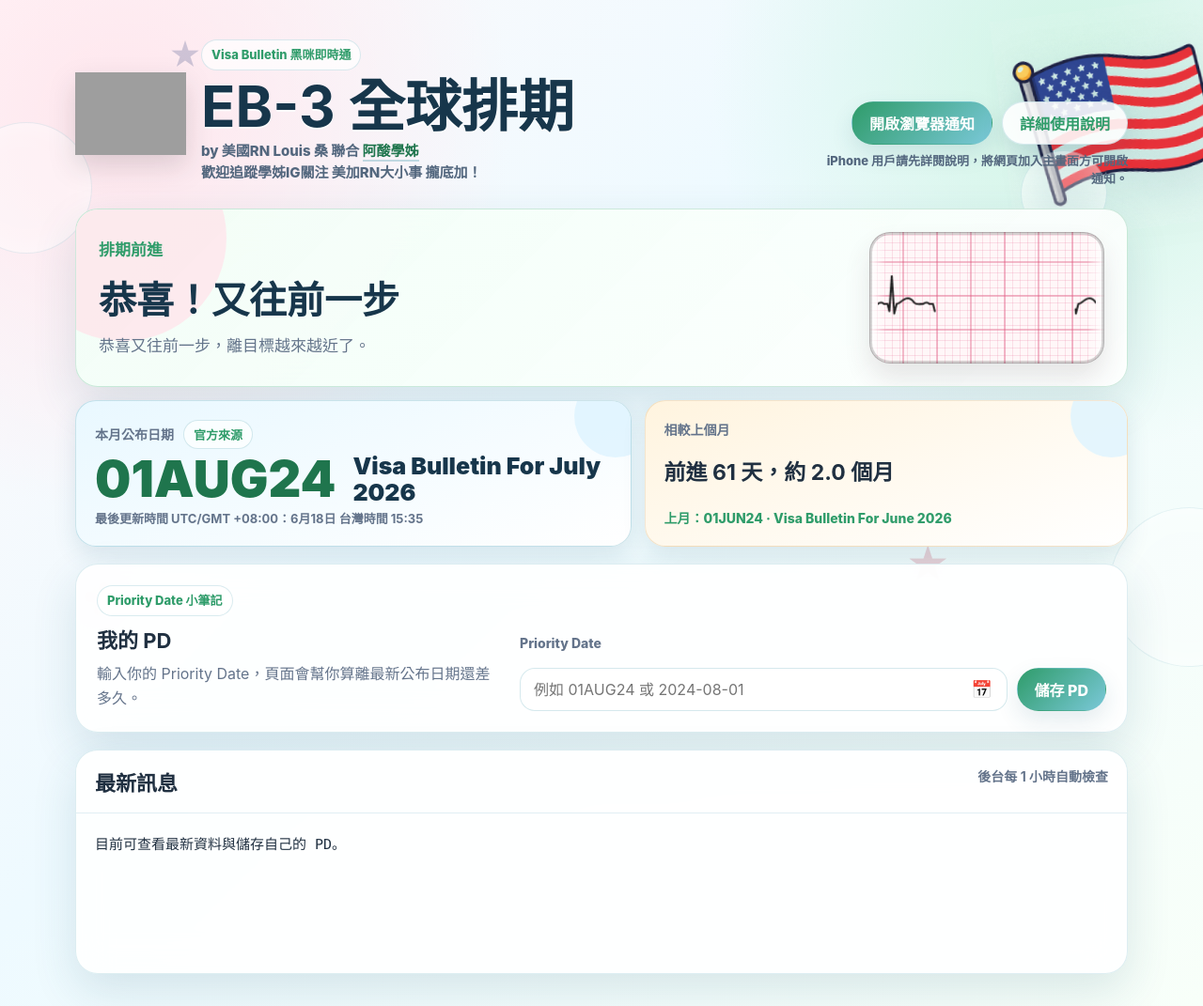
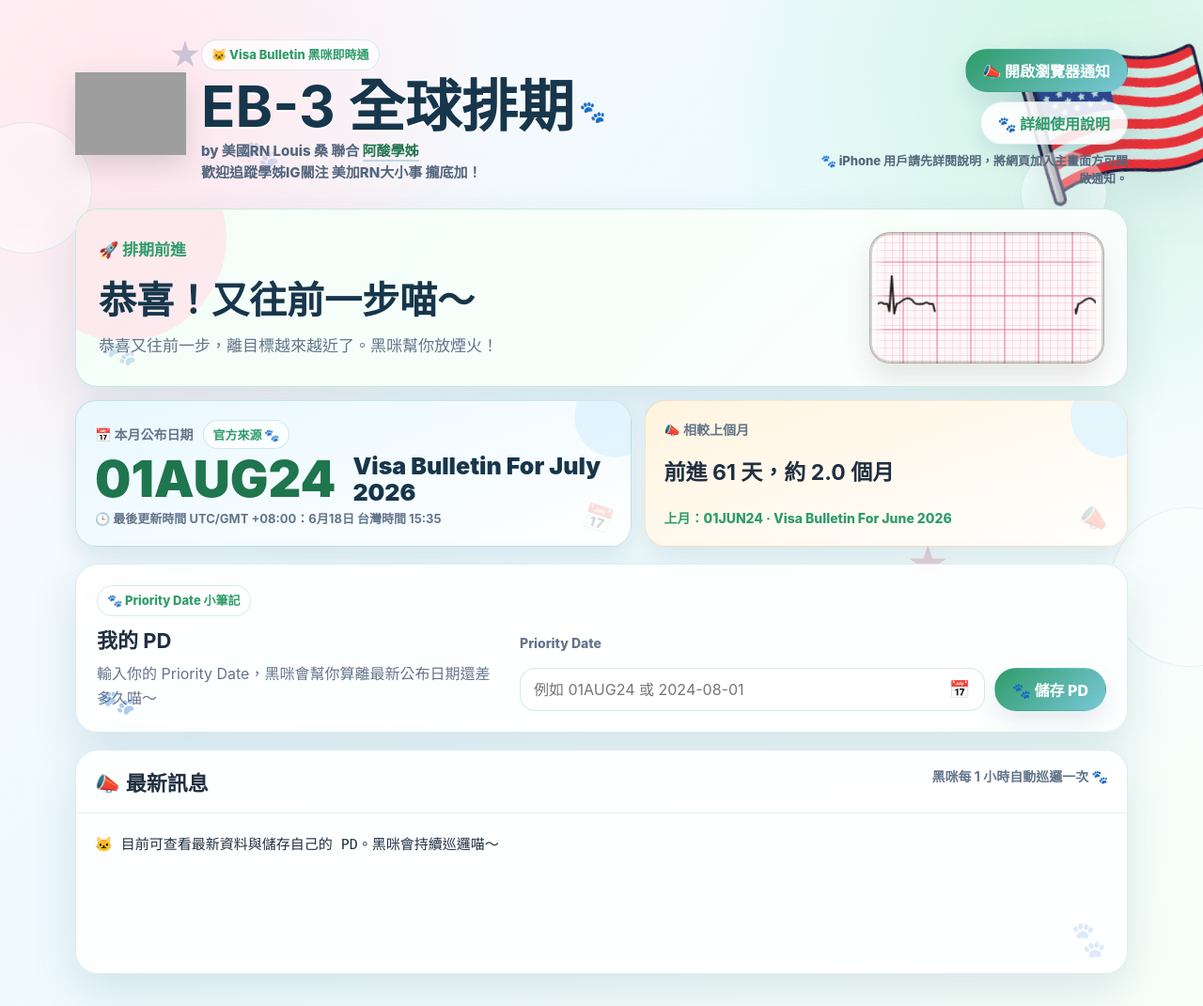
Before and after one commit to taiwanrnno1/visa-bulletin-eb3-monitor, a plain HTML site: page web/index.html in a window 1280 px wide. Shown: the whole page at 94% size. Drawn offline with Linux system fonts and the light colour scheme; no server answers; grey boxes are pictures that could not be loaded.

Commit message:
Add subtle cat-themed UI accents

```diff
--- a/web/app.js
+++ b/web/app.js
@@ -203,12 +203,12 @@
 
   const diffDays = Math.round((cutoffDate - pdDate) / 86400000);
   if (diffDays > 0) {
-    return `你的 PD 已早於最新公布日期 ${cutoffText}，排期看起來已經到了。恭喜，這一步很不容易。`;
+    return `🐾 你的 PD 已早於最新公布日期 ${cutoffText}，排期看起來已經到了。恭喜喵～這一步很不容易。`;
   }
   if (diffDays === 0) {
-    return `你的 PD 剛好等於最新公布日期 ${cutoffText}。官方文字通常要求早於公布日期，建議再確認當月指引。`;
+    return `📅 你的 PD 剛好等於最新公布日期 ${cutoffText}。官方文字通常要求早於公布日期，建議再確認當月指引喵～`;
   }
-  return `你的 PD 距離最新公布日期 ${cutoffText} 還差 ${formatDuration(diffDays)}。我們繼續盯著。`;
+  return `🐾 你的 PD 距離最新公布日期 ${cutoffText} 還差 ${formatDuration(diffDays)}。黑咪陪你繼續盯著喵～`;
 }
 
 function updatePdResult() {
@@ -223,24 +223,24 @@
   if (kind === "advanced") {
     return {
       tone: "advanced",
-      kicker: "排期前進",
-      title: "恭喜！又往前一步",
-      text: "恭喜又往前一步，離目標越來越近了。",
+      kicker: "🚀 排期前進",
+      title: "恭喜！又往前一步喵～",
+      text: "恭喜又往前一步，離目標越來越近了。黑咪幫你放煙火！",
     };
   }
   if (kind === "retrogressed") {
     return {
       tone: "retrogressed",
-      kicker: "排期倒退",
-      title: "先深呼吸，我們還在隊伍裡",
-      text: "排程倒退真的很讓人沮喪，至少我們還在隊伍裡，再撐一下，很快就會有好消息。",
+      kicker: "⬅️ 排期倒退",
+      title: "先深呼吸，我們還在隊伍裡喵",
+      text: "排程倒退真的很讓人沮喪，至少我們還在隊伍裡。黑咪陪你再撐一下，等下個好消息。",
     };
   }
   return {
     tone: "same",
-    kicker: "排期不變",
+    kicker: "⏸️ 排期不變",
     title: "排程維持住了！",
-    text: "我們繼續保持希望。",
+    text: "沒有前進也沒有倒退，黑咪先按住希望，陪你等下個月喵～",
   };
 }
 
@@ -298,7 +298,7 @@
     els.previousSourceLink.hidden = true;
   }
   els.bulletinValue.textContent = current.bulletin || "--";
-  els.checkedValue.textContent = `最後更新時間 UTC/GMT +08:00：${formatChecked(current.checked_at)}`;
+  els.checkedValue.textContent = `🕒 最後更新時間 UTC/GMT +08:00：${formatChecked(current.checked_at)}`;
   renderMood(current.movement_from_previous_bulletin, celebrate);
   updatePdResult();
 }
@@ -370,7 +370,7 @@
     current = loadInitialState();
   }
   renderState(current);
-  els.noticeText.textContent = "目前可查看最新資料與儲存自己的 PD。";
+  els.noticeText.textContent = "🐱 目前可查看最新資料與儲存自己的 PD。黑咪會持續巡邏喵～";
   setStatus("網頁版", "idle");
 }
 
@@ -386,7 +386,7 @@
   if (state.checking) return;
   if (!state.backendAvailable) {
     await loadStatus();
-    els.noticeText.textContent = "GitHub Pages 免費版無法即時執行後台檢查；最新資料會由自動流程更新到這個頁面。";
+    els.noticeText.textContent = "🐾 GitHub Pages 免費版無法即時執行後台檢查；最新資料會由自動流程更新到這個頁面。";
     return;
   }
   state.checking = true;
@@ -447,8 +447,8 @@
       } else {
         await subscribeWithWorker(subscription.toJSON());
       }
-      notify("Visa Bulletin 監控已開啟", "這台裝置已完成通知訂閱。");
-      els.noticeText.textContent = "通知已開啟。之後新月份公告或排期變動時，這台裝置會收到提醒。";
+      notify("黑咪即時通已開啟", "這台裝置已完成通知訂閱喵～");
+      els.noticeText.textContent = "📣 通知已開啟。之後新月份公告或排期變動時，這台裝置會收到黑咪提醒喵～";
     } catch (error) {
       els.noticeText.textContent = `通知設定失敗：${error.message}`;
     }
--- a/web/index.html
+++ b/web/index.html
@@ -28,7 +28,7 @@
         <div class="brand-lockup">
           <img class="nurse-badge" src="../assets/heimi-cat-transparent.png" alt="" />
           <div>
-          <p class="eyebrow">Visa Bulletin 黑咪即時通</p>
+          <p class="eyebrow">🐱 Visa Bulletin 黑咪即時通</p>
           <div class="title-row">
             <h1>EB-3 全球排期</h1>
             <p class="byline">
@@ -43,10 +43,10 @@
         </div>
         <div class="top-actions" aria-label="通知操作">
           <div class="top-action-buttons">
-            <button id="enableNotifications" type="button">開啟瀏覽器通知</button>
-            <button id="openGuide" class="secondary-action" type="button">詳細使用說明</button>
+            <button id="enableNotifications" type="button">📣 開啟瀏覽器通知</button>
+            <button id="openGuide" class="secondary-action" type="button">🐾 詳細使用說明</button>
           </div>
-          <p class="ios-note">iPhone 用戶請先詳閱說明，將網頁加入主畫面方可開啟通知。</p>
+          <p class="ios-note">🐾 iPhone 用戶請先詳閱說明，將網頁加入主畫面方可開啟通知。</p>
         </div>
       </section>
 
@@ -74,8 +74,8 @@
       <section class="snapshot">
         <div class="metric primary">
           <div class="metric-label-row">
-            <span class="label">本月公布日期</span>
-            <a id="sourceLink" href="https://travel.state.gov/content/travel/en/legal/visa-law0/visa-bulletin.html" target="_blank" rel="noreferrer">官方來源</a>
+            <span class="label">📅 本月公布日期</span>
+            <a id="sourceLink" href="https://travel.state.gov/content/travel/en/legal/visa-law0/visa-bulletin.html" target="_blank" rel="noreferrer">官方來源 🐾</a>
           </div>
           <div class="date-bulletin-row">
             <a class="date-link" id="dateValue" href="https://travel.state.gov/content/travel/en/legal/visa-law0/visa-bulletin.html" target="_blank" rel="noreferrer">--</a>
@@ -84,7 +84,7 @@
           <span class="subvalue muted" id="checkedValue">最後更新時間 UTC/GMT +08:00：--</span>
         </div>
         <div class="metric movement">
-          <span class="label">相較上個月</span>
+          <span class="label">📣 相較上個月</span>
           <strong id="movementValue">--</strong>
           <a class="mini-link" id="previousSourceLink" href="#" target="_blank" rel="noreferrer">比較基準：--</a>
         </div>
@@ -94,9 +94,9 @@
 
       <section class="pd-panel" aria-label="優先日期計算">
         <div>
-          <p class="section-chip">Priority Date 小筆記</p>
+          <p class="section-chip">🐾 Priority Date 小筆記</p>
           <h2>我的 PD</h2>
-          <p>輸入你的 Priority Date，頁面會幫你算離最新公布日期還差多久。</p>
+          <p>輸入你的 Priority Date，黑咪會幫你算離最新公布日期還差多久喵～</p>
         </div>
         <form class="pd-form" id="pdForm">
           <label for="pdInput">Priority Date</label>
@@ -106,17 +106,17 @@
               <button id="openPdCalendar" class="calendar-trigger" type="button" aria-label="用日曆選擇 Priority Date">📅</button>
               <input id="pdDatePicker" class="date-picker" type="date" aria-label="用日曆選擇 Priority Date" tabindex="-1" />
             </div>
-            <button id="savePd" type="submit">儲存 PD</button>
+            <button id="savePd" type="submit">🐾 儲存 PD</button>
           </div>
         </form>
       </section>
 
       <section class="feed" aria-label="最新訊息">
         <div class="feed-head">
-          <h2>最新訊息</h2>
-          <span id="pollLabel">後台每 1 小時自動檢查</span>
+          <h2>📣 最新訊息</h2>
+          <span id="pollLabel">黑咪每 1 小時自動巡邏一次 🐾</span>
         </div>
-        <pre id="noticeText">等待下一次檢查。</pre>
+        <pre id="noticeText">黑咪正在等下一次檢查喵～</pre>
       </section>
     </main>
 
@@ -124,11 +124,11 @@
       <div class="guide-backdrop" data-close-guide></div>
       <section class="guide-dialog" role="dialog" aria-modal="true" aria-labelledby="guideTitle">
         <button class="guide-close" type="button" aria-label="關閉使用說明" data-close-guide>×</button>
-        <p class="section-chip">通知教學</p>
+        <p class="section-chip">🐾 通知教學</p>
         <h2 id="guideTitle">詳細使用說明</h2>
         <div class="guide-grid">
           <article>
-            <h3>iPhone / iOS</h3>
+            <h3>📱 iPhone / iOS</h3>
             <ol>
               <li>用 Safari 打開正式網站。</li>
               <li>點分享按鈕，選「加入主畫面」。</li>
@@ -139,7 +139,7 @@
             <p>如果看到 404，請刪掉舊的主畫面圖示，再重新加入一次。</p>
           </article>
           <article>
-            <h3>Android</h3>
+            <h3>🤖 Android</h3>
             <ol>
               <li>用 Chrome 打開正式網站。</li>
               <li>按「開啟瀏覽器通知」。</li>
@@ -157,7 +157,7 @@
       <div class="guide-backdrop" data-close-pd-modal></div>
       <section class="guide-dialog pd-dialog" role="dialog" aria-modal="true" aria-labelledby="pdModalTitle">
         <button class="guide-close" type="button" aria-label="關閉 PD 提醒" data-close-pd-modal>×</button>
-        <p class="section-chip">PD 小提醒</p>
+        <p class="section-chip">🐾 PD 小提醒</p>
         <div class="pd-modal-heading">
           <h2 id="pdModalTitle">我們幫你算好了 喵～</h2>
           <img src="../assets/heimi-face-modal.png" alt="" />
--- a/web/styles.css
+++ b/web/styles.css
@@ -74,6 +74,28 @@
   color: rgba(25, 47, 111, 0.32);
   font-size: 34px;
   line-height: 1;
+}
+
+.background-decor::before,
+.background-decor::after {
+  position: absolute;
+  color: rgba(47, 143, 167, 0.18);
+  font-size: 32px;
+  font-weight: 900;
+}
+
+.background-decor::before {
+  content: "🐾";
+  left: 20%;
+  top: 18%;
+  transform: rotate(-16deg);
+}
+
+.background-decor::after {
+  content: "🐾";
+  right: 10%;
+  bottom: 16%;
+  transform: rotate(18deg);
 }
 
 .star-one {
@@ -215,6 +237,13 @@
   text-shadow: 0 2px 0 rgba(255, 255, 255, 0.85);
 }
 
+h1::after {
+  content: " 🐾";
+  color: var(--accent);
+  font-size: 0.38em;
+  vertical-align: 0.36em;
+}
+
 .title-row {
   display: flex;
   align-items: end;
@@ -306,6 +335,16 @@
   height: 220px;
   border-radius: 50%;
   background: rgba(255, 229, 236, 0.8);
+}
+
+.message-panel::after {
+  content: "🐾";
+  position: absolute;
+  left: 28px;
+  bottom: 18px;
+  color: rgba(47, 143, 167, 0.2);
+  font-size: 28px;
+  transform: rotate(-16deg);
 }
 
 body[data-mood="advanced"] .message-panel {
@@ -523,14 +562,35 @@
   background: rgba(223, 244, 255, 0.82);
 }
 
+.metric::before {
+  content: "🐾";
+  position: absolute;
+  right: 18px;
+  bottom: 14px;
+  z-index: 0;
+  color: rgba(47, 143, 167, 0.16);
+  font-size: 26px;
+  transform: rotate(18deg);
+}
+
 .metric.primary {
   background: linear-gradient(160deg, #e9f8ff, #ffffff);
   border-color: rgba(47, 143, 167, 0.24);
 }
 
+.metric.primary::before {
+  content: "📅";
+  color: rgba(47, 143, 167, 0.18);
+}
+
 .metric.movement {
   background: linear-gradient(160deg, #fff4df, #ffffff);
   border-color: rgba(200, 137, 45, 0.2);
+}
+
+.metric.movement::before {
+  content: "📣";
+  color: rgba(200, 137, 45, 0.2);
 }
 
 .label {
@@ -643,12 +703,24 @@
 }
 
 .pd-panel {
+  position: relative;
   display: grid;
   grid-template-columns: 0.9fr 1.3fr;
   gap: 18px;
   align-items: end;
   margin: 18px 0;
   padding: 22px;
+  overflow: hidden;
+}
+
+.pd-panel::after {
+  content: "🐾";
+  position: absolute;
+  left: 24px;
+  bottom: 14px;
+  color: rgba(248, 169, 189, 0.34);
+  font-size: 30px;
+  transform: rotate(-18deg);
 }
 
 .pd-form label {
@@ -745,6 +817,16 @@
   font-weight: 900;
   font-size: clamp(20px, 3vw, 28px);
   line-height: 1.55;
+  overflow: hidden;
+}
+
+.pd-result-card::after {
+  content: "🐱";
+  position: absolute;
+  right: 18px;
+  bottom: 10px;
+  color: rgba(47, 143, 167, 0.16);
+  font-size: 30px;
 }
 
 .pd-result-card[hidden] {
@@ -800,7 +882,18 @@
 }
 
 .feed {
+  position: relative;
   overflow: hidden;
+}
+
+.feed::before {
+  content: "🐾";
+  position: absolute;
+  right: 20px;
+  bottom: 16px;
+  color: rgba(47, 143, 167, 0.14);
+  font-size: 34px;
+  transform: rotate(15deg);
 }
 
 .feed-head {
@@ -819,6 +912,8 @@
 }
 
 pre {
+  position: relative;
+  z-index: 1;
   margin: 0;
   min-height: 170px;
   padding: 20px;
```
